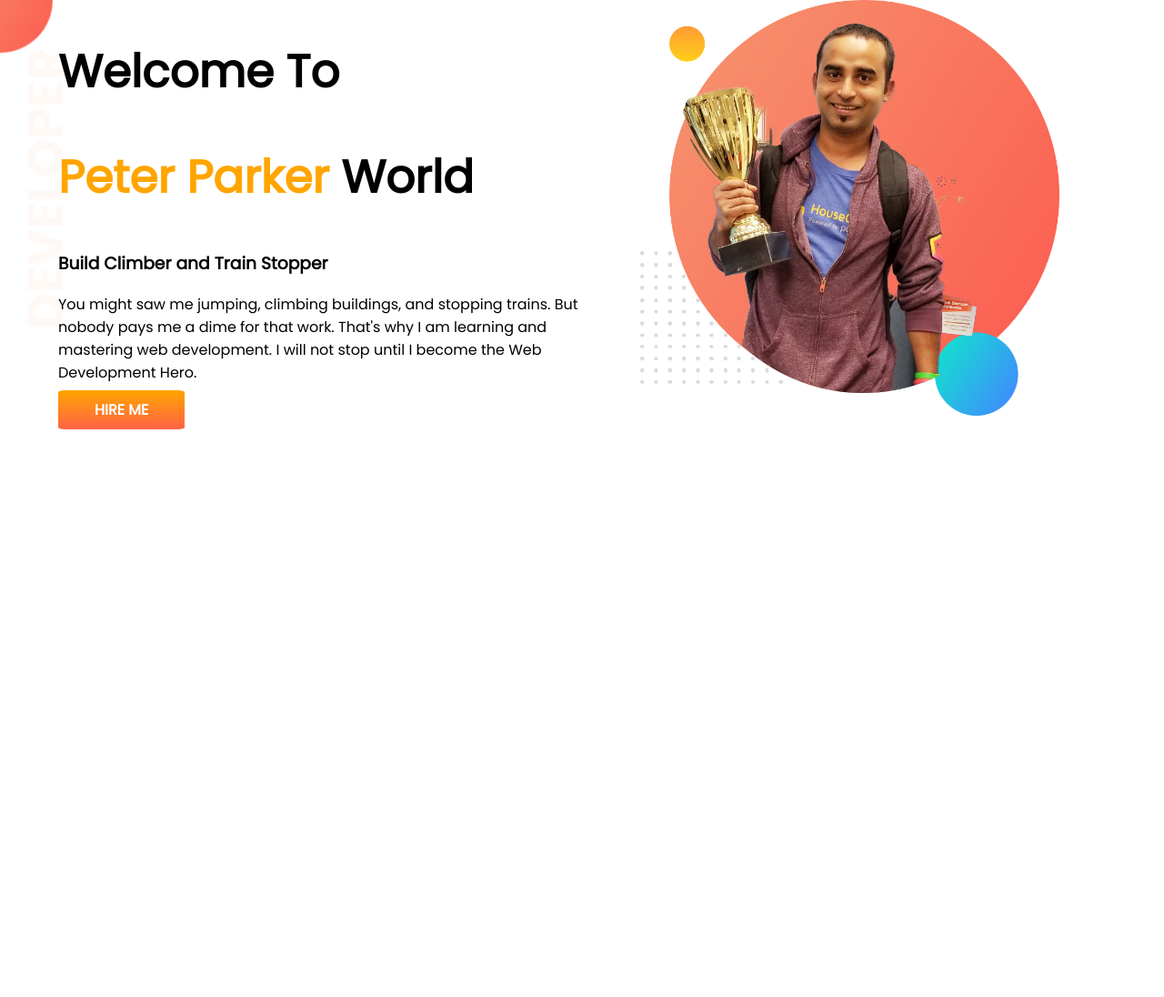
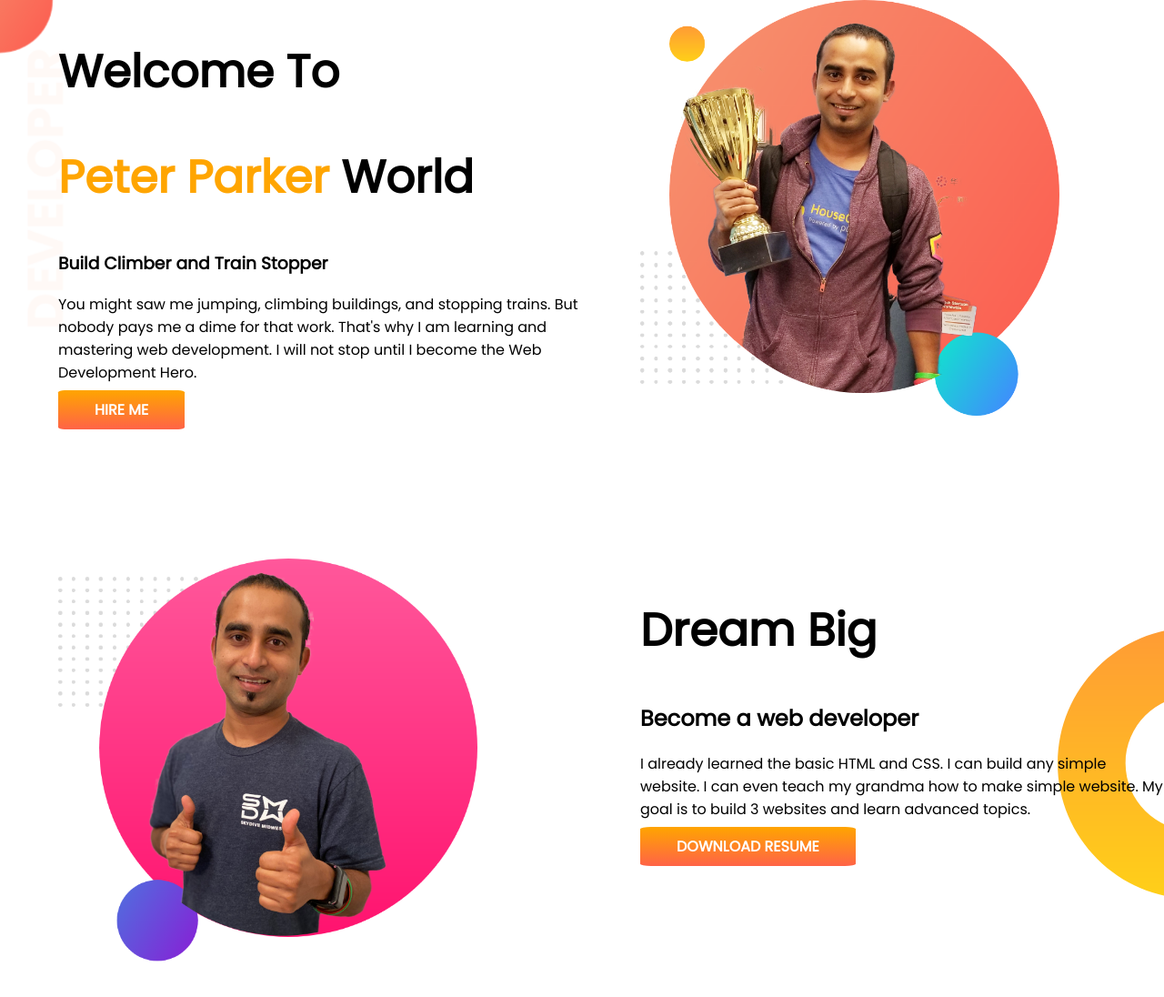
Before and after one commit to abdullaibnhanif/developer-portfolio, a plain HTML site: page index.html in a window 1280 px wide. Shown: the whole page at 91% size. Before the commit the page ends 800 px from the top, so only its background shows below. Drawn offline with Linux system fonts and the light colour scheme.

Commit message:
dream big

```diff
--- a/index.html
+++ b/index.html
@@ -31,6 +31,21 @@
             <img src="images/jhankar.png" alt="">
         </div>
     </section>
+    <section class="dream-area">
+        <div class="half-width">
+            <img src="images/jhankar2.png" alt="">
+        </div>
+        <div class="half-width">
+            <h1>Dream Big</h1>
+            <h2>Become a web developer</h2>
+            <p>I already learned the basic HTML and CSS. I can build any simple website. I can even teach my grandma how
+                to make simple website. My goal is to build 3 websites and learn advanced topics.</p>
+            <a class="link-button" target="_blank" class="link-button" target="_blank"
+                href="https://abdullaibnhanif.github.io/developer-portfolio/">DOWNLOAD RESUME</a>
+
+        </div>
+
+    </section>
 </body>
 
 </html>
--- a/style.css
+++ b/style.css
@@ -10,6 +10,7 @@
 }
 section{
     display: flex;
+    margin-bottom: 150px;
 }
 .half-width{
     width: 50%;
@@ -32,3 +33,8 @@
     background-repeat: no-repeat;
 
 }
+.dream-area{
+    background-image: url(images/dream-bg.png);
+    background-repeat: no-repeat;
+    background-position: right;
+}
```
